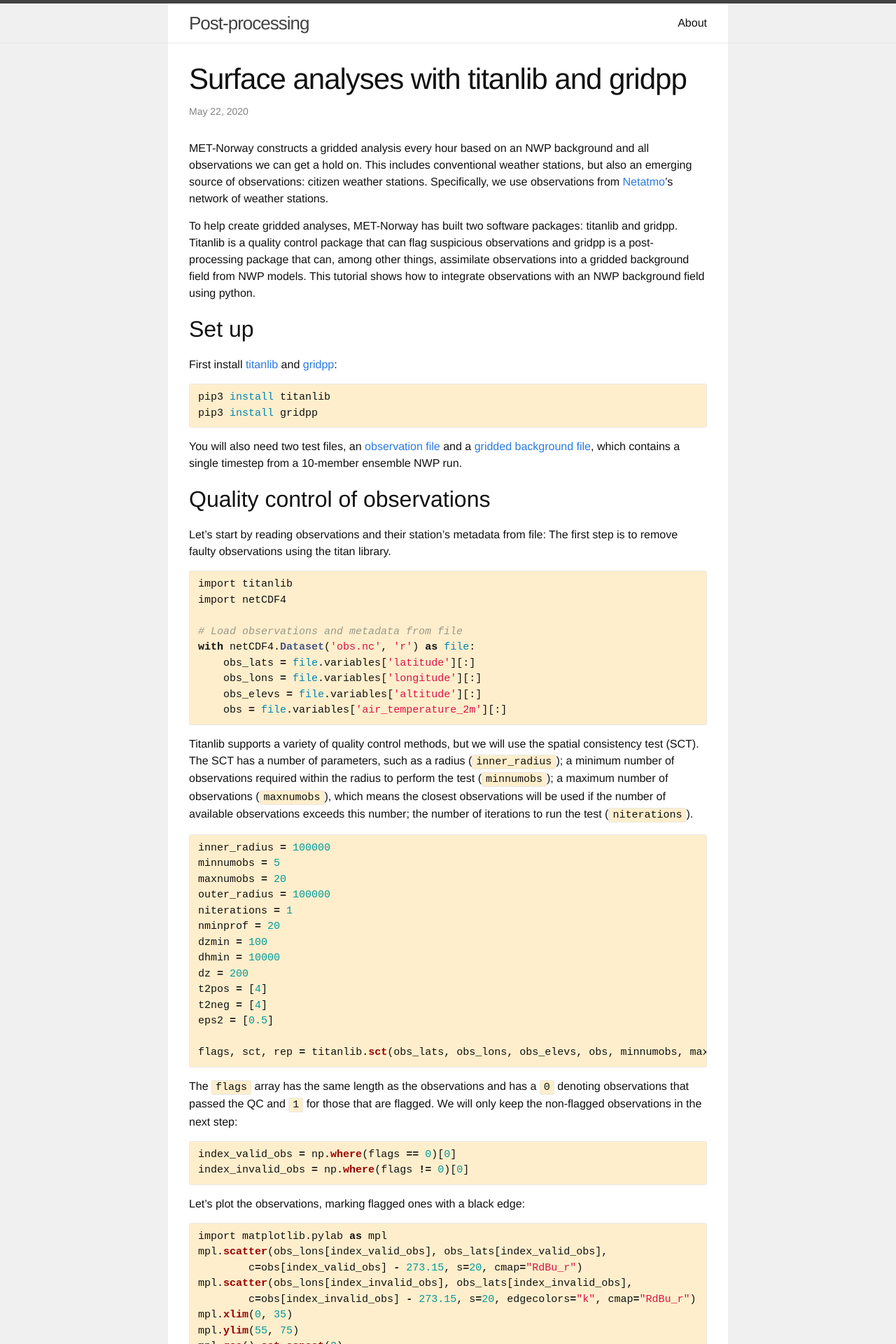
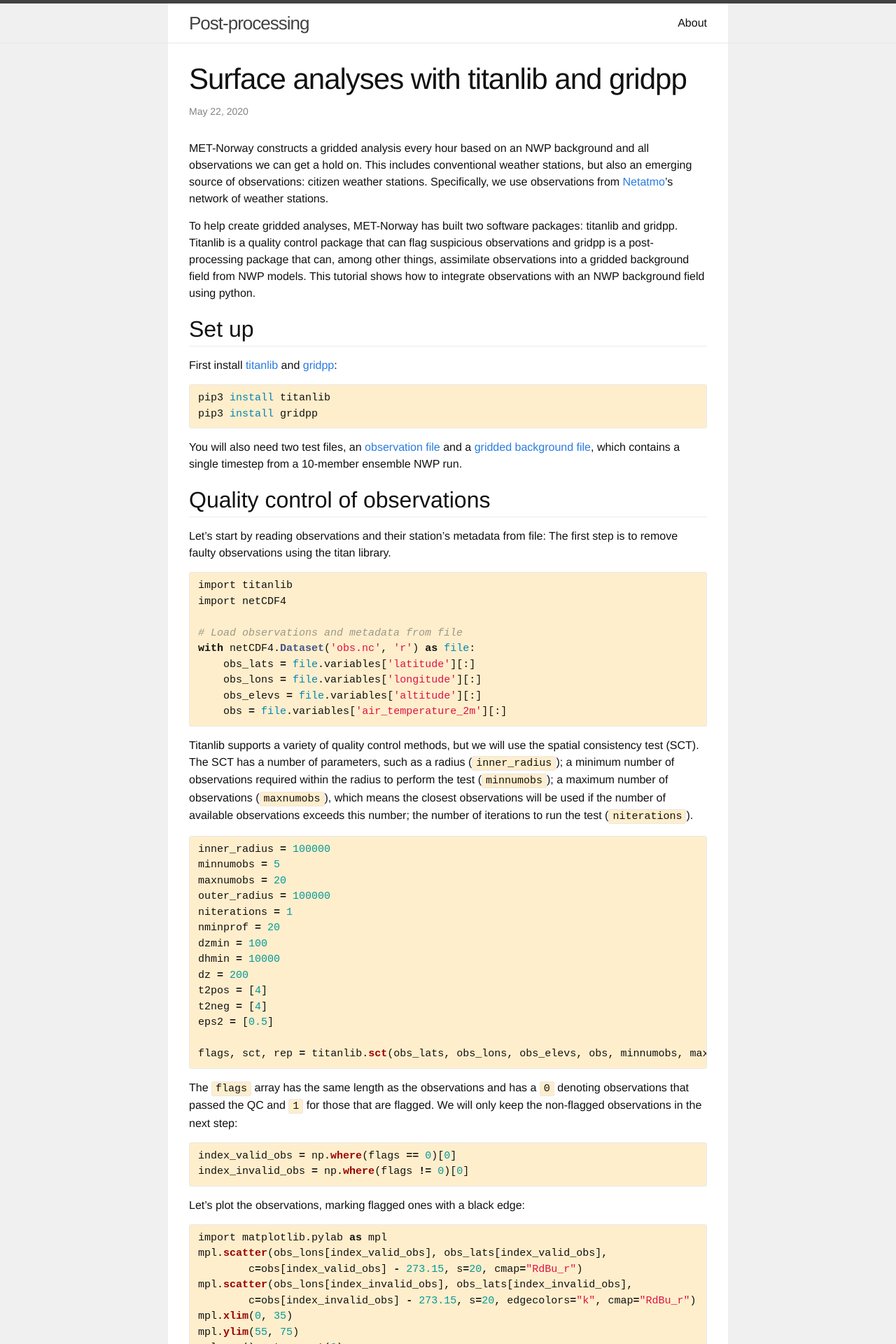
Before and after one commit to tnipen/tnipen.github.io, a Jekyll site: the page built from _posts/2020-05-22-titanlib-gridpp.markdown, in a window 1280 px wide. Shown: the top 1920 px of the page at 70% size. Built offline with Jekyll 4.4.1, drawn with Linux system fonts in a browser that asks for light colours.

Commit message:
Added line below h2 heading

```diff
--- a/_sass/_base.scss
+++ b/_sass/_base.scss
@@ -83,6 +83,9 @@ li {
  */
 h1, h2, h3, h4, h5, h6 {
     font-weight: $base-font-weight;
+}
+h2 {
+    border-bottom: 1px solid #eaecef;
 }
 
 
```
